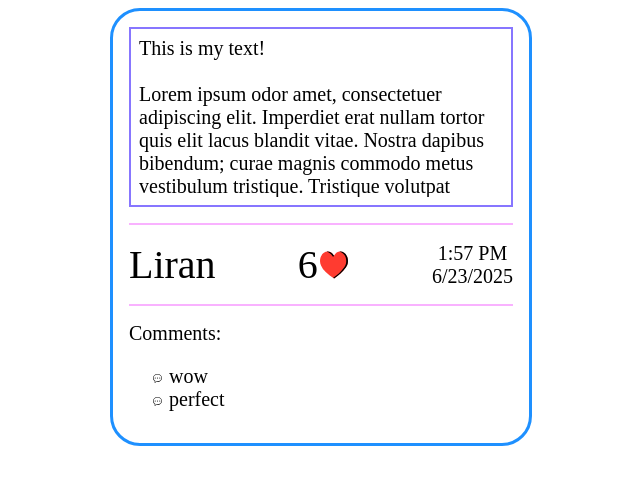
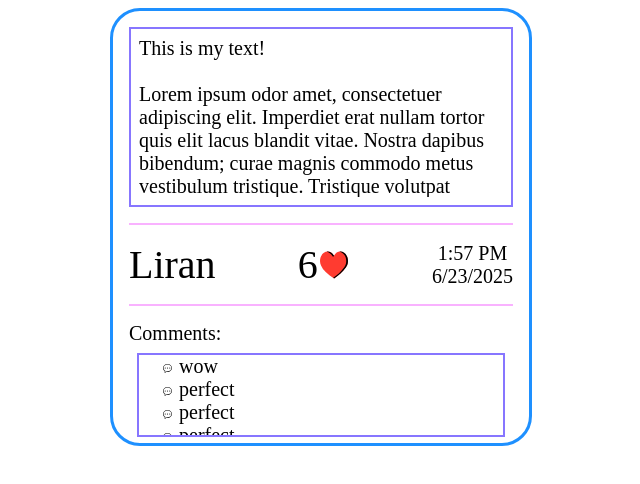
Before and after one commit to LiranManzouri/KeremNet, a React (Create React App) app in the folder kerem-net/: page / in a window 1280 px wide. Shown: the top 484 px of the page, without its empty margins (319-959 px from the left). Built offline with nearby package versions, Linux system fonts and the light colour scheme.

Commit message:
Added comments and added a scrollbar which prevents overflow

```diff
--- a/kerem-net/src/App.tsx
+++ b/kerem-net/src/App.tsx
@@ -15,7 +15,7 @@ function App() {
         ' eget cursus velit ultricies. Quam molestie tellus himenaeos cubilia congue vivamus ultricies.' +
         ' Interdum praesent ut penatibus fames eros ad consectetur sed.';
 
-    const comments: string[] = ['wow', 'perfect'];
+    const comments: string[] = ['wow', 'perfect', 'perfect', 'perfect', 'perfect', 'perfect'];
 
     return (
         <div className={'app'}>
--- a/kerem-net/src/features/Post/post.css
+++ b/kerem-net/src/features/Post/post.css
@@ -62,6 +62,15 @@
     font-size: calc(var(--fontSize) / 2);
 }
 
-.post-comments > ul > li {
+.comments > li {
     list-style-image: url('../../icons/comment.svg')
 }
+
+.comments {
+    border: 2px solid var(--green);
+    margin: 1vmin;
+    overflow-y: scroll;
+    scrollbar-width: thin;
+    height: 10vh;
+    padding-right: 1vmin;
+}
--- a/kerem-net/src/features/Post/post.tsx
+++ b/kerem-net/src/features/Post/post.tsx
@@ -42,7 +42,7 @@ const Post: FC<Props> = (
 
             <div className={'post-comments'}>
                 <span>Comments:<br/></span>
-                <ul>
+                <ul className={'comments'}>
                     {comments.map(comment => <li className={'comment'}>{comment}</li>)}
                 </ul>
             </div>
```
Also changed, not shown: kerem-net/src/features/Post/PostCreator.tsx (deleted, +0 -17 lines).
